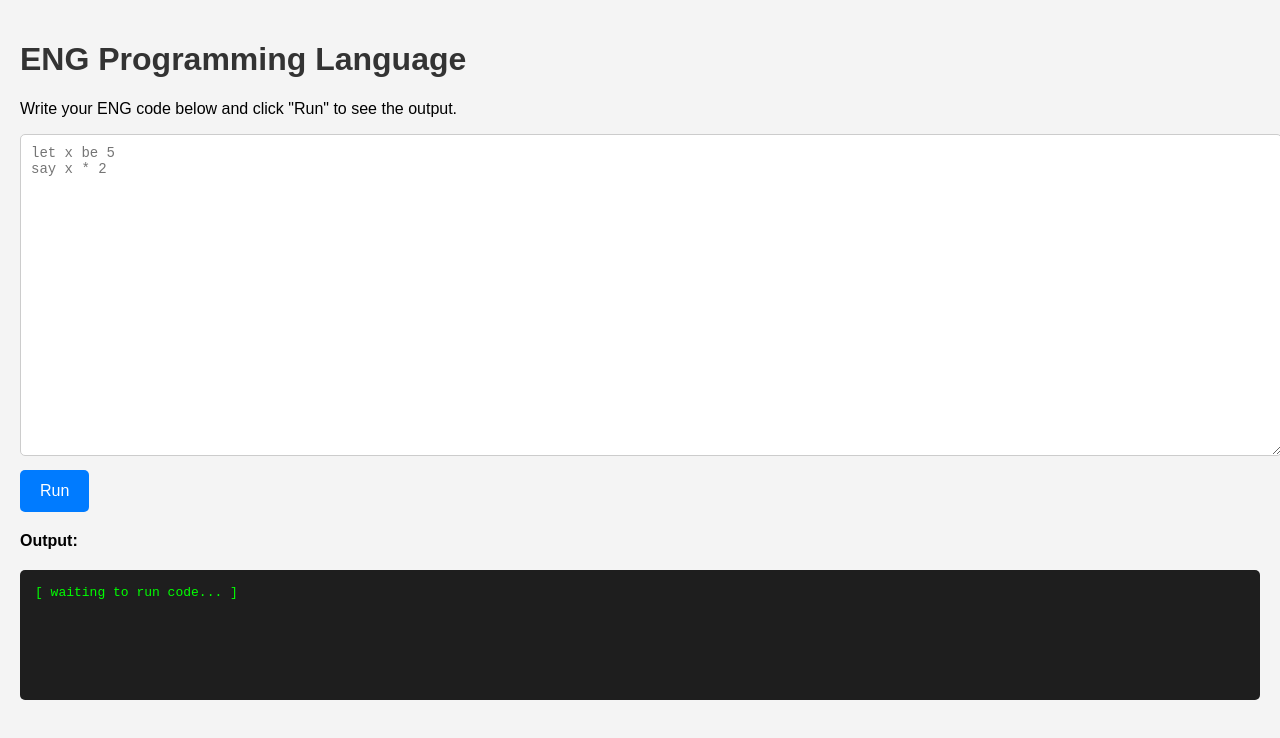
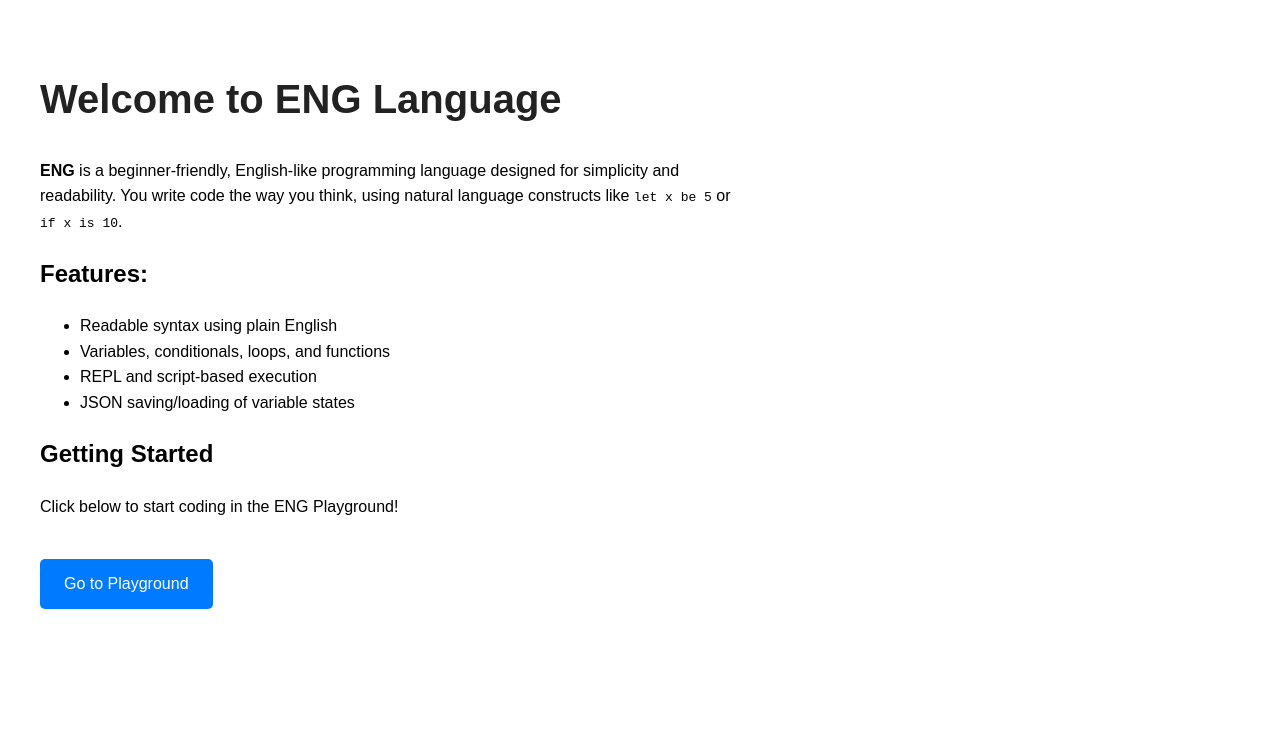
Before and after one commit to Ashwanth-cod/ENG, a plain HTML site: page index.html in a window 1280 px wide. Drawn offline with Linux system fonts and the light colour scheme.

Commit message:
Html files

```diff
--- a/index.html
+++ b/index.html
@@ -3,93 +3,54 @@
 <head>
   <meta charset="UTF-8" />
   <meta name="viewport" content="width=device-width, initial-scale=1.0"/>
-  <title>ENG Language Playground</title>
+  <title>ENG Programming Language</title>
   <style>
     body {
       font-family: Arial, sans-serif;
-      background: #f4f4f4;
+      background: #ffffff;
       margin: 0;
-      padding: 20px;
+      padding: 40px;
+      line-height: 1.6;
     }
-
     h1 {
-      color: #333;
+      font-size: 2.5rem;
+      color: #222;
     }
-
-    textarea {
-      width: 100%;
-      height: 300px;
-      font-family: monospace;
-      font-size: 14px;
-      padding: 10px;
-      border: 1px solid #ccc;
+    p {
+      max-width: 700px;
+      margin-bottom: 20px;
+    }
+    a.button {
+      display: inline-block;
+      background: #007BFF;
+      color: #fff;
+      padding: 12px 24px;
+      text-decoration: none;
+      font-size: 16px;
       border-radius: 5px;
-      resize: vertical;
+      margin-top: 20px;
     }
-
-    button {
-      background: #007BFF;
-      color: white;
-      border: none;
-      padding: 12px 20px;
-      font-size: 16px;
-      margin-top: 10px;
-      border-radius: 5px;
-      cursor: pointer;
-    }
-
-    button:hover {
+    a.button:hover {
       background: #0056b3;
-    }
-
-    pre {
-      background: #1e1e1e;
-      color: #00ff00;
-      padding: 15px;
-      margin-top: 20px;
-      white-space: pre-wrap;
-      border-radius: 5px;
-      min-height: 100px;
-    }
-
-    .output-label {
-      margin-top: 20px;
-      font-weight: bold;
     }
   </style>
 </head>
 <body>
 
-  <h1>ENG Programming Language</h1>
-  <p>Write your ENG code below and click "Run" to see the output.</p>
+  <h1>Welcome to ENG Language</h1>
+  <p><strong>ENG</strong> is a beginner-friendly, English-like programming language designed for simplicity and readability. You write code the way you think, using natural language constructs like <code>let x be 5</code> or <code>if x is 10</code>.</p>
 
-  <textarea id="code" placeholder="let x be 5&#10;say x * 2"></textarea>
-  <br/>
-  <button onclick="runCode()">Run</button>
+  <h2>Features:</h2>
+  <ul>
+    <li>Readable syntax using plain English</li>
+    <li>Variables, conditionals, loops, and functions</li>
+    <li>REPL and script-based execution</li>
+    <li>JSON saving/loading of variable states</li>
+  </ul>
 
-  <div class="output-label">Output:</div>
-  <pre id="output">[ waiting to run code... ]</pre>
-
-  <script>
-    async function runCode() {
-      const code = document.getElementById("code").value;
-      const output = document.getElementById("output");
-      output.textContent = "Running...";
-
-      try {
-        const res = await fetch("/run", {
-          method: "POST",
-          headers: { "Content-Type": "application/json" },
-          body: JSON.stringify({ code })
-        });
-
-        const data = await res.json();
-        output.textContent = data.output || "[no output]";
-      } catch (err) {
-        output.textContent = "Error: " + err.message;
-      }
-    }
-  </script>
+  <h2>Getting Started</h2>
+  <p>Click below to start coding in the ENG Playground!</p>
+  <a class="button" href="playground.html">Go to Playground</a>
 
 </body>
 </html>
```
Also changed, not shown: playground.html (added, +95 -0 lines).
